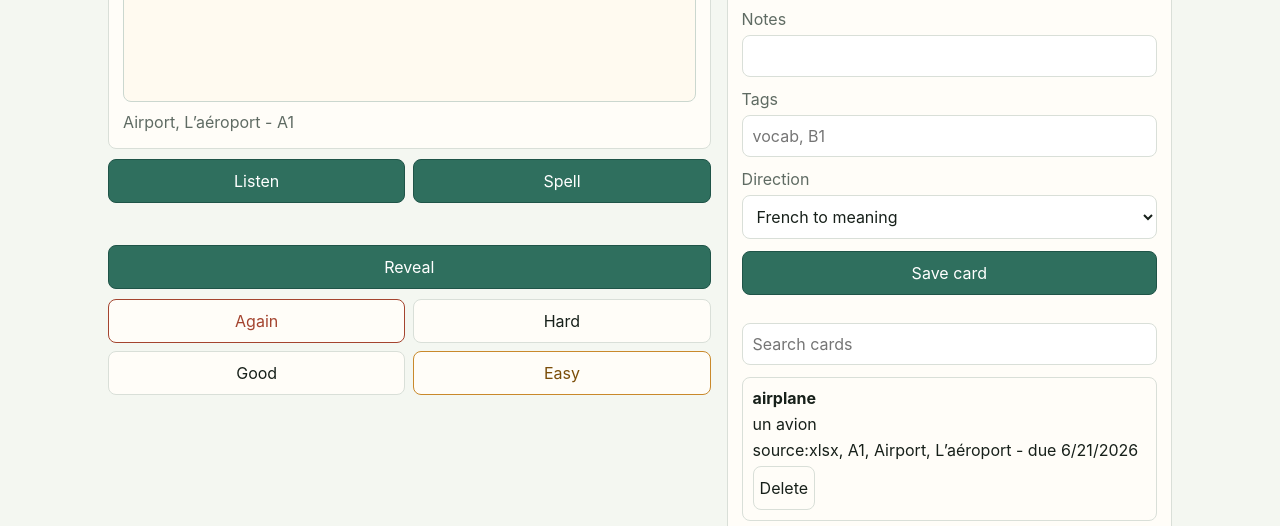
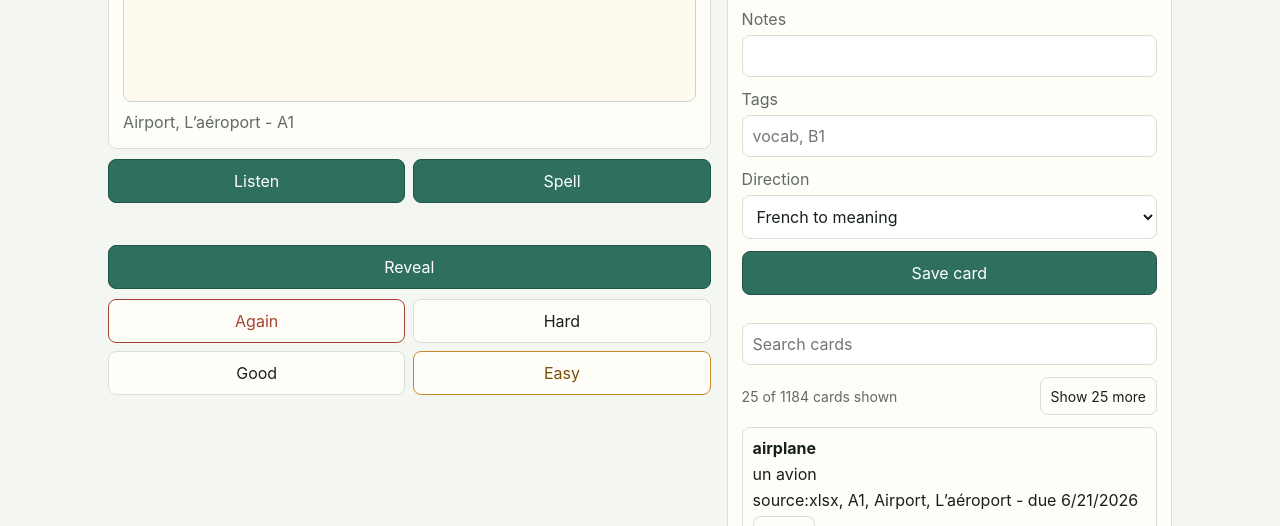
Before and after one commit to david-eskoundos/FrenchFlashCards, a website: page index.html in a window 1280 px wide. Shown: the part 406-932 px from the top of the page. Drawn offline with Linux system fonts and the light colour scheme.

Commit message:
fix: collapse large browse list

```diff
--- a/app.js
+++ b/app.js
@@ -3,6 +3,7 @@ const CLOUD_SETTINGS_KEY = "french-flashcards-cloud-settings-v1";
 const SEED_DECK_URL = "data/seed-cards.json";
 const SEED_DECK_VERSION = 3;
 const GIST_FILE_NAME = "french-flashcards-progress.json";
+const BROWSE_PAGE_SIZE = 25;
 
 function toIso(date) {
   return new Date(date).toISOString();
@@ -195,6 +196,8 @@ function startBrowserApp() {
     tags: document.getElementById("tags"),
     direction: document.getElementById("direction"),
     search: document.getElementById("search"),
+    browseCount: document.getElementById("browseCount"),
+    showMoreCardsBtn: document.getElementById("showMoreCardsBtn"),
     cardList: document.getElementById("cardList"),
     exportBtn: document.getElementById("exportBtn"),
     importText: document.getElementById("importText"),
@@ -220,6 +223,7 @@ function startBrowserApp() {
     queue: [],
     currentIndex: 0,
     revealed: false,
+    browseVisibleCount: BROWSE_PAGE_SIZE,
     cloudSaveTimer: null,
     cloudSaveInFlight: false
   };
@@ -333,8 +337,13 @@ function startBrowserApp() {
       const haystack = `${card.front} ${card.back} ${card.notes} ${card.tags}`.toLowerCase();
       return haystack.includes(query);
     });
+    const visibleCards = cards.slice(0, state.browseVisibleCount);
 
     els.cardList.innerHTML = "";
+    els.browseCount.textContent = `${visibleCards.length} of ${cards.length} cards shown`;
+    els.showMoreCardsBtn.hidden = visibleCards.length >= cards.length;
+    els.showMoreCardsBtn.textContent = `Show ${Math.min(BROWSE_PAGE_SIZE, cards.length - visibleCards.length)} more`;
+
     if (!cards.length) {
       const empty = document.createElement("p");
       empty.textContent = "No cards found.";
@@ -342,7 +351,7 @@ function startBrowserApp() {
       return;
     }
 
-    for (const card of cards) {
+    for (const card of visibleCards) {
       const item = document.createElement("article");
       item.className = "list-item";
 
@@ -550,7 +559,15 @@ function startBrowserApp() {
     }
   });
 
-  els.search.addEventListener("input", renderBrowse);
+  els.search.addEventListener("input", () => {
+    state.browseVisibleCount = BROWSE_PAGE_SIZE;
+    renderBrowse();
+  });
+
+  els.showMoreCardsBtn.addEventListener("click", () => {
+    state.browseVisibleCount += BROWSE_PAGE_SIZE;
+    renderBrowse();
+  });
 
   els.exportBtn.addEventListener("click", () => {
     const blob = new Blob([JSON.stringify(createCloudPayload(state.cards, state.seedDeckVersion), null, 2)], {
--- a/index.html
+++ b/index.html
@@ -73,6 +73,10 @@
 
         <section class="tab-panel" id="tab-browse" hidden>
           <input id="search" type="search" placeholder="Search cards">
+          <div class="browse-summary">
+            <span id="browseCount">0 cards</span>
+            <button id="showMoreCardsBtn" type="button" hidden>Show more</button>
+          </div>
           <div class="card-list" id="cardList"></div>
         </section>
 
--- a/styles.css
+++ b/styles.css
@@ -271,6 +271,21 @@ select {
   color: var(--ink);
 }
 
+.browse-summary {
+  display: flex;
+  align-items: center;
+  justify-content: space-between;
+  gap: 10px;
+  color: var(--muted);
+  font-size: 14px;
+}
+
+.browse-summary button {
+  min-height: 38px;
+  padding: 6px 10px;
+  white-space: nowrap;
+}
+
 .card-list {
   display: grid;
   gap: 8px;
```
